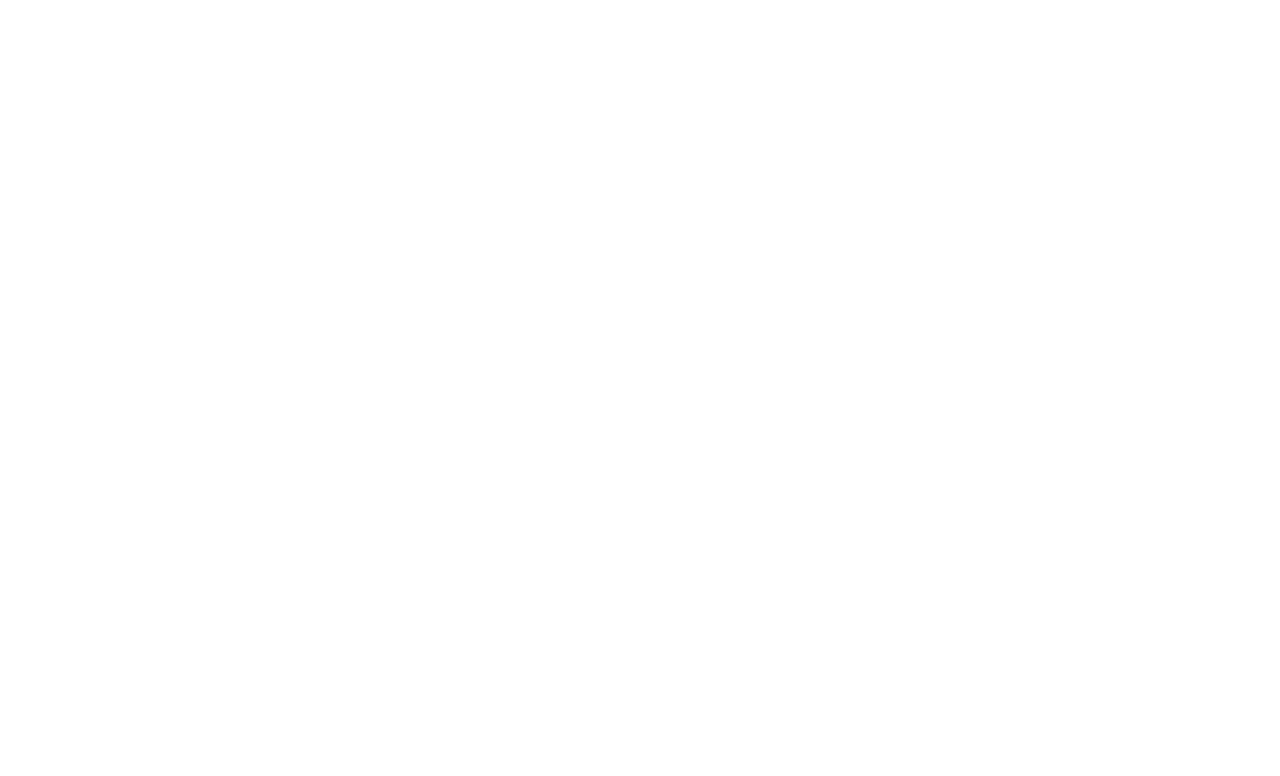
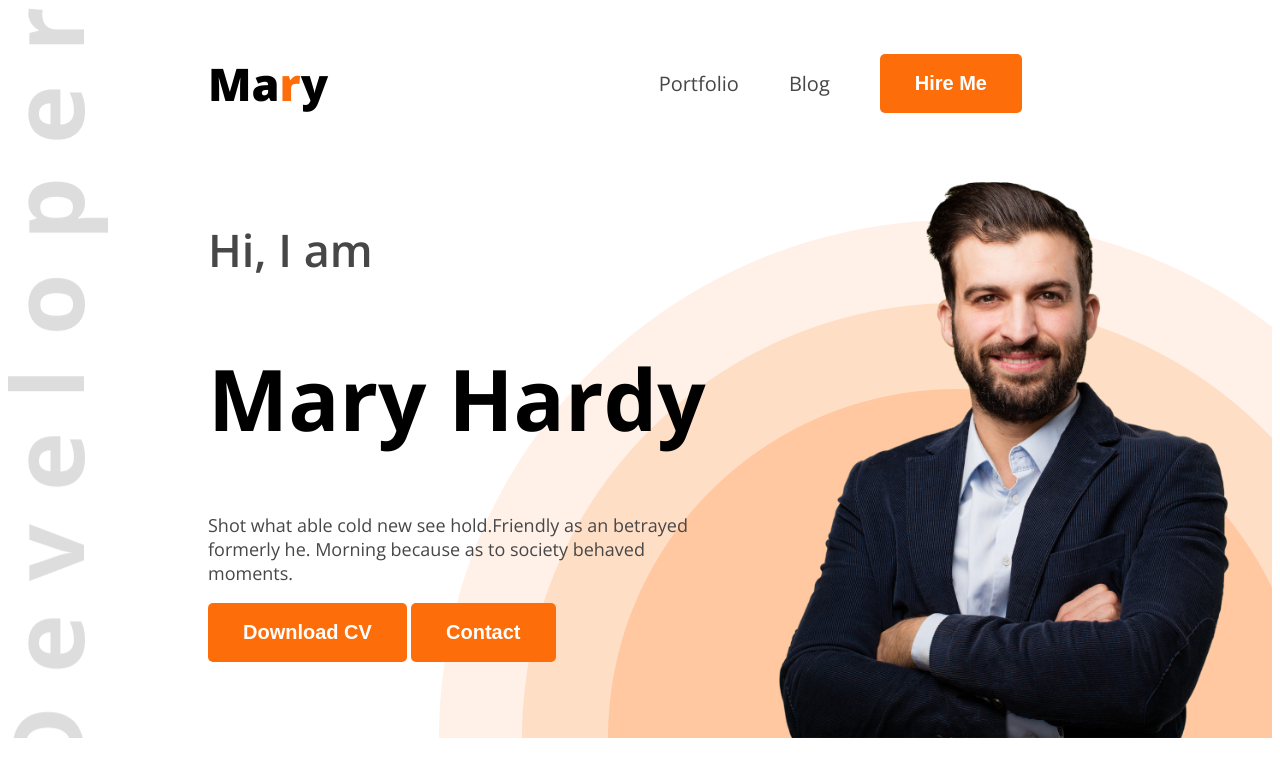
Before and after one commit to NaushinMaliha123/Web-Dev-Portfolio, a plain HTML site: page index.html in a window 1280 px wide. Drawn offline with nearby package versions, Linux system fonts and the light colour scheme.

Commit message:
added banner head

```diff
--- a/index.html
+++ b/index.html
@@ -4,10 +4,31 @@
     <meta charset="UTF-8">
     <meta name="viewport" content="width=device-width, initial-scale=1.0">
     <title>Web Development Portfolio</title>
+    <link rel="preconnect" href="https://fonts.googleapis.com">
+<link rel="preconnect" href="https://fonts.gstatic.com" crossorigin>
+<link href="https://fonts.googleapis.com/css2?family=Open+Sans:ital,wght@0,300..800;1,300..800&family=Work+Sans:ital,wght@0,100..900;1,100..900&display=swap" rel="stylesheet">
+    <link rel="stylesheet" href="style/portfolio.css">
 </head>
-<body>
-    <header>
-
+<body class="open-sans-normal">
+    <header class="header">
+      <nav>
+        <h3 class="nav-title">Ma<span class="text-primary">r</span>y</h3>
+        <ul>
+            <li><a class="dark-2" href="">Portfolio</a></li>
+            <li><a class="dark-2" href="">Blog</a></li>
+            <li><a href=""><button class="btn-primary">Hire Me</button></a></li>
+        </ul>
+      </nav>
+      <div class="banner">
+        <div class="banner-content">
+          <h4 class="banner-greetings dark-2">Hi, I am</h4>
+          <h1 class="banner-title">Mary Hardy </h1>
+          <p class="banner-description dark-2">Shot what able cold new see hold.Friendly as an betrayed formerly he. Morning because as to society behaved moments.</p>
+          <button class="btn-primary">Download CV</button>
+          <button class="btn-primary">Contact</button>
+        </div>
+        <img class="banner-profile-pic" src="images/hardy.png" alt="">
+      </div>
     </header>
     <main>
 
--- /dev/null
+++ b/style/portfolio.css
@@ -0,0 +1,76 @@
+.open-sans-normal {
+  font-family: "Open Sans", serif;
+  font-optical-sizing: auto;
+  font-style: normal;
+  font-variation-settings:
+    "wdth" 100;
+}
+/* shared style */
+.text-primary{
+    color: #FD6E0A;
+}
+.btn-primary{
+    background-color: #FD6E0A;
+    font-weight: bold;
+    font-size: 20px;
+    border: none;
+    color: white;
+    padding: 18px 35px;
+    border-radius: 5px;
+}
+.dark-2{
+    color: #474747;
+}
+/* header */
+.header{
+    background-image: url("../images/developer.png"),url("../images/header_bg.png");
+    background-repeat: no-repeat;
+    background-position: top left, bottom right;
+}
+
+/* nav styles */
+nav{
+    display: flex;
+    align-items:center;
+    justify-content: space-between;
+    margin:0px 200px;
+}
+nav ul{
+    display: flex;
+    align-items: center;
+}
+.nav-title{
+    font-weight:800;
+    font-size: 45px;
+}
+nav ul li {
+    list-style: none;
+    margin-right: 50px;
+}
+nav li a {
+    text-decoration: none;
+    font-size: 20px;
+}
+/* banner styles */
+.banner{
+    display: flex;
+    justify-content: space-between;
+    margin: 0 35px 0 200px;
+}
+.banner-content{
+    max-width: 500px;
+}
+.banner-greetings{
+    font-size: 45px;
+    font-weight: 600;
+}
+.banner-title{
+   font-weight: bold;
+   font-size: 85px;
+}
+.banner-description{
+    font-size: 18px;
+}
+.banner-profile-pic{
+    width: 500px;
+}
```
